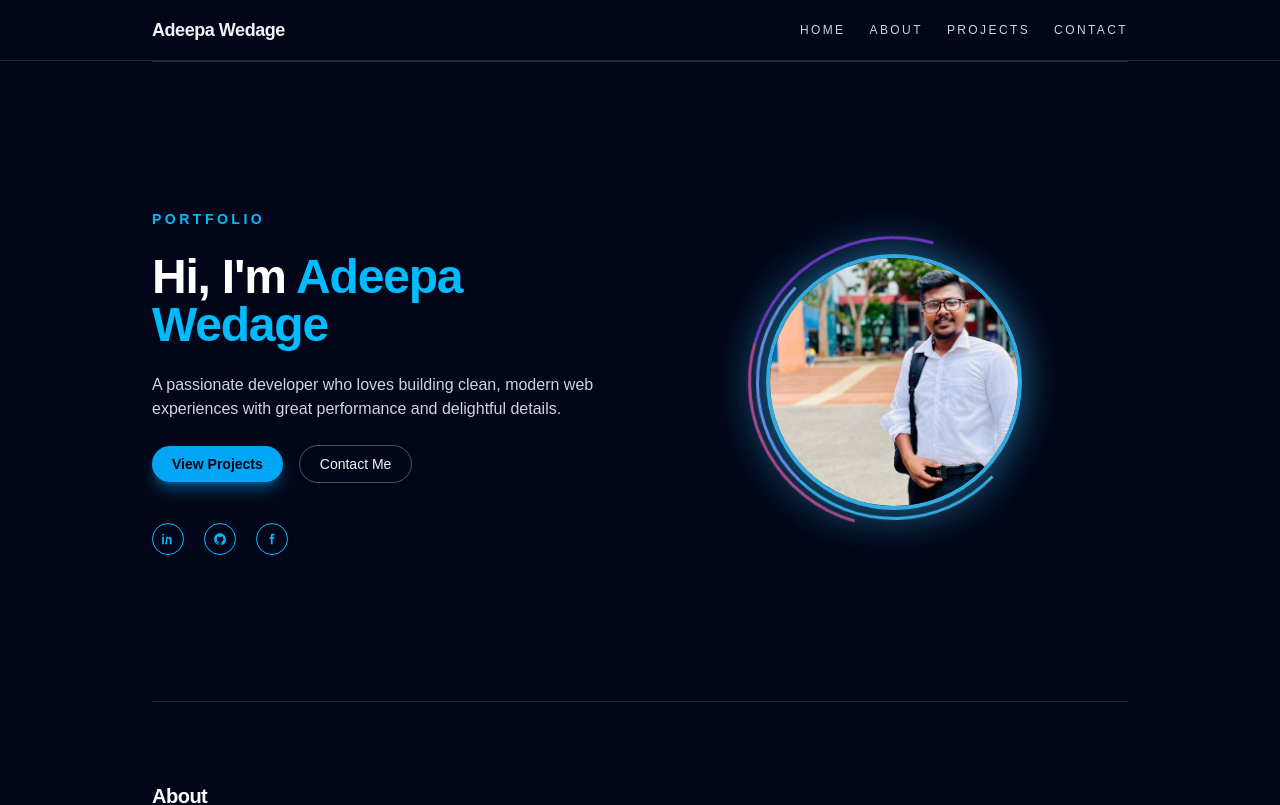
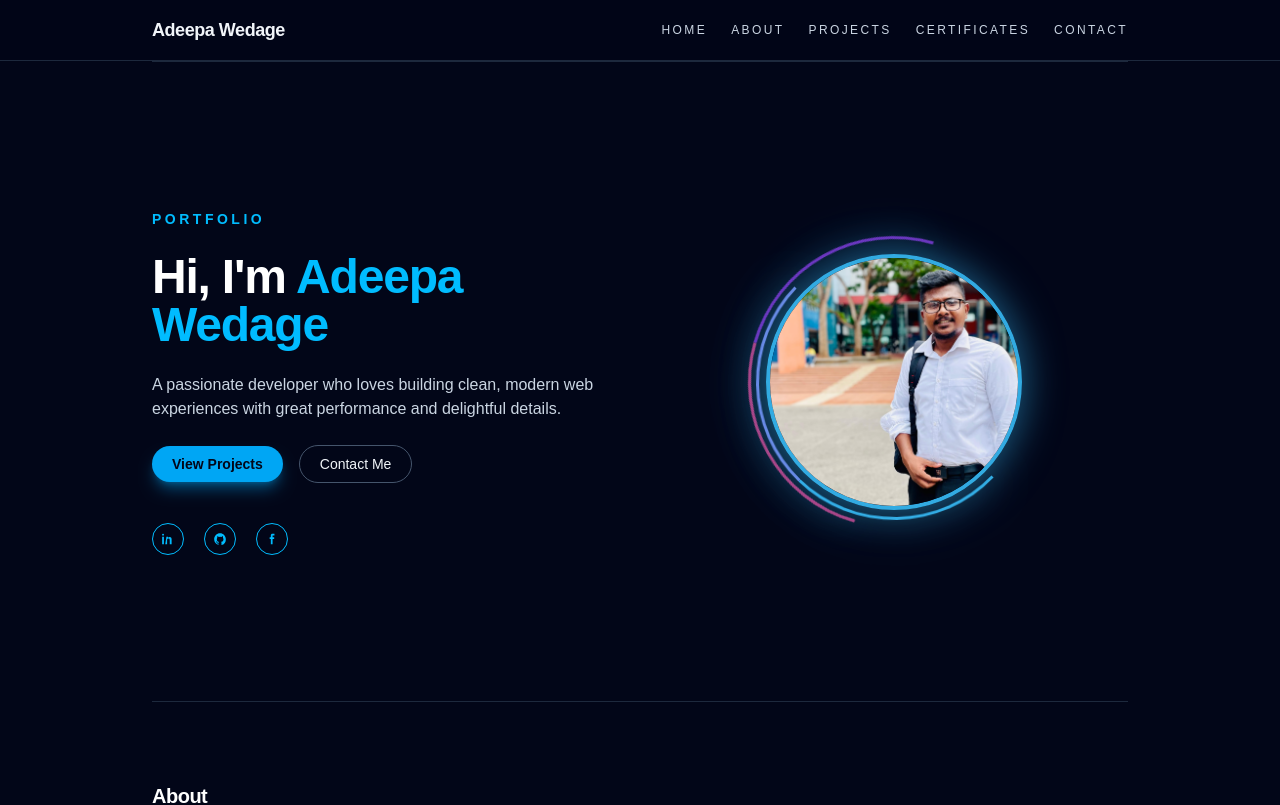
Before and after one commit to ANWedage/My-portfolio, a Next.js app: page / in a window 1280 px wide. Shown: the top 805 px of the page. Built offline with nearby package versions, Linux system fonts and the light colour scheme.

Commit message:
update navbar

```diff
--- a/app/page.tsx
+++ b/app/page.tsx
@@ -20,9 +20,13 @@ export default function Home() {
             <a href="#projects" className="nav-link">
               Projects
             </a>
+            <a href="#certificates" className="nav-link">
+              Certificates
+            </a>
             <a href="#contact" className="nav-link">
               Contact
             </a>
+
           </nav>
         </div>
       </header>
```
